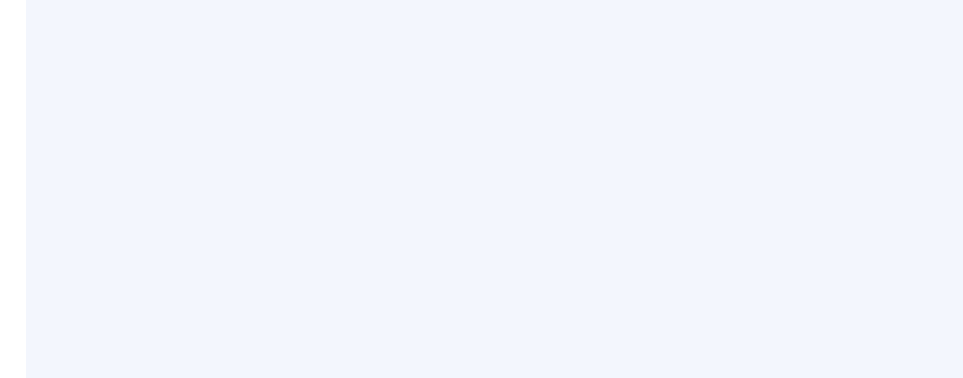
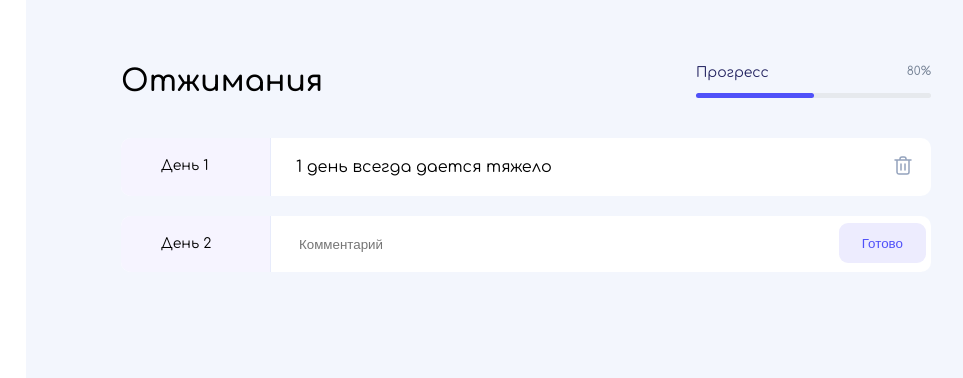
Before and after one commit to ArtErusov/mini-Habbit, a plain HTML site: page index.html in a window 1280 px wide. Shown: the full height of the page, 100-1063 px from the left. Drawn offline with Linux system fonts and the light colour scheme.

Commit message:
final layout

```diff
--- a/index.html
+++ b/index.html
@@ -22,14 +22,42 @@
                         <img src="./img/FoodIcon.svg" alt="food">
                     </button>
                 </div>
-
                 <button class="menu__add">
                     <img src="./img/AddIcon.svg" alt="add">
                 </button>
             </nav>
         </div>
         <div class="content">
-
+            <header>
+                <h1>Отжимания</h1>
+                <div class="progress">
+                    <div class="progress__text">
+                        <div class="progress__name">Прогресс</div>
+                        <div class="progress__procent">80%</div>
+                    </div>
+                    <div class="progress__bar">
+                        <div class="progress__cover-bar"></div>
+                    </div>
+                </div>
+            </header>
+            <main>
+                <div>
+                    <div class="habbit">
+                        <div class="habbit__day">День 1</div>
+                        <div class="habbit__comment">1 день всегда дается тяжело</div>
+                        <button class="habbit__delete">
+                            <img src="./img/delete.svg" alt="">
+                        </button>
+                    </div>
+                    <div class="habbit">
+                        <div class="habbit__day">День 2</div>
+                        <div class="habbit__form">
+                           <input type="text" placeholder="Комментарий" />
+                        </div>
+                        <button class="habbit_ready">Готово</button>
+                    </div>
+                </div>
+            </main>
 
         </div>
     </div>
--- a/styles/main.css
+++ b/styles/main.css
@@ -8,9 +8,14 @@ body{
    font-size: 16px;
    font-weight: 400;
    background-color: #F3F6FD;
+   font-weight: 400;
 }
 
 /* ---------------------------------------- */
+.app{
+    display: flex;
+    gap: 50px;
+}
 
 .logo{
     margin-bottom: 50px;
@@ -72,11 +77,123 @@ body{
 }
 
 .menu__add:hover{
-    background-color: #CAD5FF;
+    background-color: #6A6Afb;
+    box-shadow: 0px 8px 14px 0px rgba(62, 107, 224, 0.12);
 }
 
 .menu__add:hover img{
     filter: brightness(0) invert(1);
 }
 
-/* ---------------------------------------- */
+/* --------------------right-------------------- */
+header{
+    display: flex;
+    justify-content: space-between;
+    align-items: center;
+}
+
+.content{
+    width:900px;
+    padding: 45px;
+}
+
+h1{
+    font-size: 30px;
+    line-height: 33px;
+}
+
+.progress {
+    display: flex;
+    flex-direction: column;
+    gap: 12px;
+    min-width: 235px;
+}
+.progress__text {
+    display: flex;
+    justify-content: space-between;
+}
+.progress__name {
+    font-size: 14px;
+    line-height: 16px;
+    color: #232360;
+}
+.progress__procent {
+    font-size: 12px;
+    line-height: 13px;
+    color: #768396;
+}
+.progress__bar {
+    width: 100%;
+    background: #e6e9ed;
+    border-radius: 4px;
+    height: 5px;
+    position: relative;
+}
+.progress__cover-bar {
+    position: absolute;
+    width: 50%;
+    background: #5051f9;
+    border-radius: 4px;
+    height: 5px;
+
+}
+
+.habbit{
+    background: #fff;
+    border-radius: 10px;
+    display: flex;
+    margin-top: 20px;
+}
+
+.habbit__day {
+    background: #f6f4ff;
+    border-radius: 10px 0 0 10px;
+    border-right: 1px solid #e7ebfb;
+    padding: 20px 40px;
+    line-height: 16px;
+    font-size: 14px;
+    align-items: center;
+    min-width: 150px;
+}
+.habbit__comment {
+    padding: 20px 25px;
+}
+.habbit__delete {
+    /* margin-left: auto;
+    margin-right: 10px; */
+    background: none;
+    border: none;
+    border-radius: 5px;
+    cursor: pointer;
+    margin: 10px 10px 10px auto;
+}
+
+.habbit__delete:hover {
+    background: #5051f9;
+}
+
+input{
+    background: #fff;
+    border: 1px solid #fff;
+    border-radius: 9px;
+    padding: 12px 20px;
+    margin: 2px;
+
+}
+.habbit_ready{
+    border-radius: 9px;
+    width: 120px;
+    height: 40px;
+    background: #EDECFE;
+    border: none;
+    color: #5051F9;
+    margin: 7px 5px 0 0;
+}
+
+.habbit__form{
+    display: flex;
+    gap: 15px;
+    width: 100%;
+    padding: 0 5px;
+
+}
```
Also changed, not shown: img/delete.svg (added).
